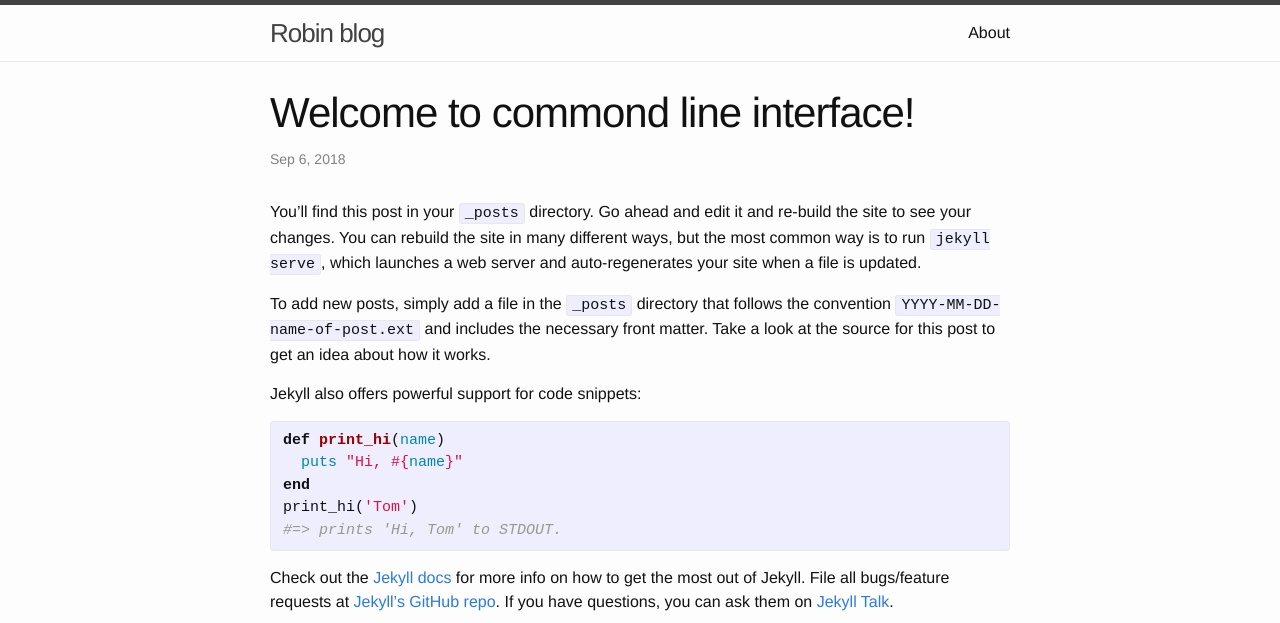
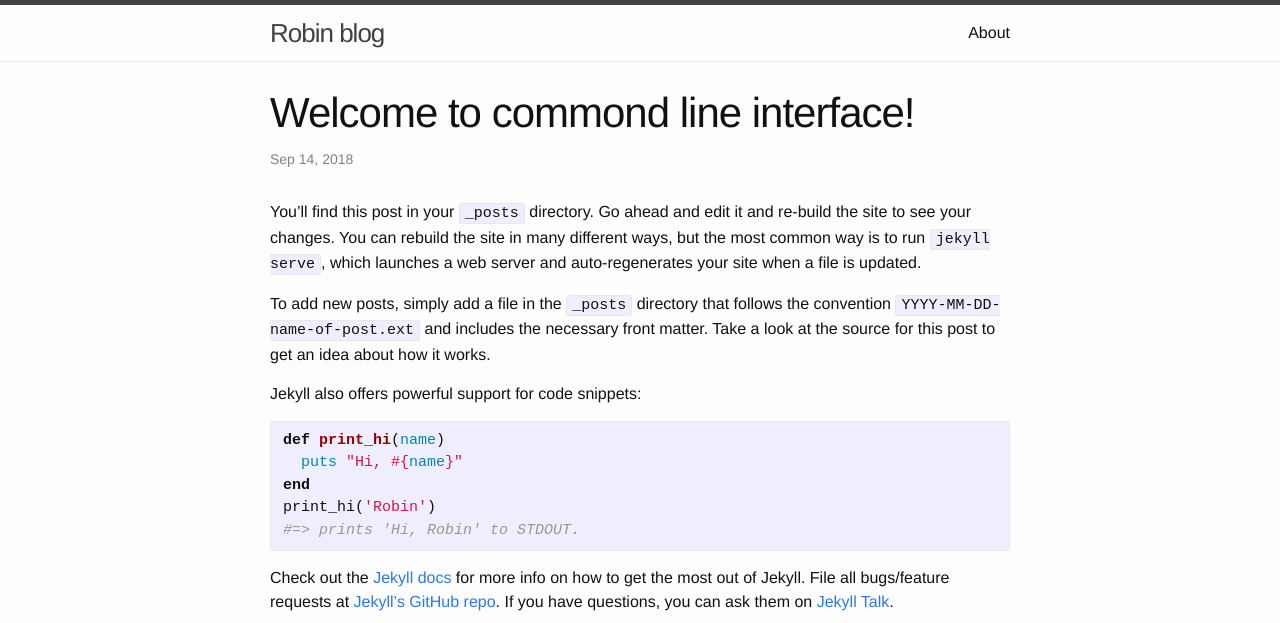
Before and after one commit to Robin163/Robin163.github.io, a Jekyll site: the page built from _posts/2018-09-14-welcome.md, in a window 1280 px wide. Shown: the top 623 px of the page. Built offline with Jekyll 4.4.1, drawn with Linux system fonts in a browser that asks for light colours.

Commit message:
update welcome date

```diff
--- a/_posts/2018-09-14-welcome.md
+++ b/_posts/2018-09-14-welcome.md
@@ -1,7 +1,7 @@
 ---
 layout: post
 title:  "Welcome to commond line interface!"
-date:   2018-09-06 11:48:41 +0800
+date:   2018-09-14 11:48:41 +0800
 categories: cmd
 ---
 You’ll find this post in your `_posts` directory. Go ahead and edit it and re-build the site to see your changes. You can rebuild the site in many different ways, but the most common way is to run `jekyll serve`, which launches a web server and auto-regenerates your site when a file is updated.
@@ -14,8 +14,8 @@ Jekyll also offers powerful support for code snippets:
 def print_hi(name)
   puts "Hi, #{name}"
 end
-print_hi('Tom')
-#=> prints 'Hi, Tom' to STDOUT.
+print_hi('Robin')
+#=> prints 'Hi, Robin' to STDOUT.
 {% endhighlight %}
 
 Check out the [Jekyll docs][jekyll-docs] for more info on how to get the most out of Jekyll. File all bugs/feature requests at [Jekyll’s GitHub repo][jekyll-gh]. If you have questions, you can ask them on [Jekyll Talk][jekyll-talk].
```
Also changed, not shown: 4 other files.
